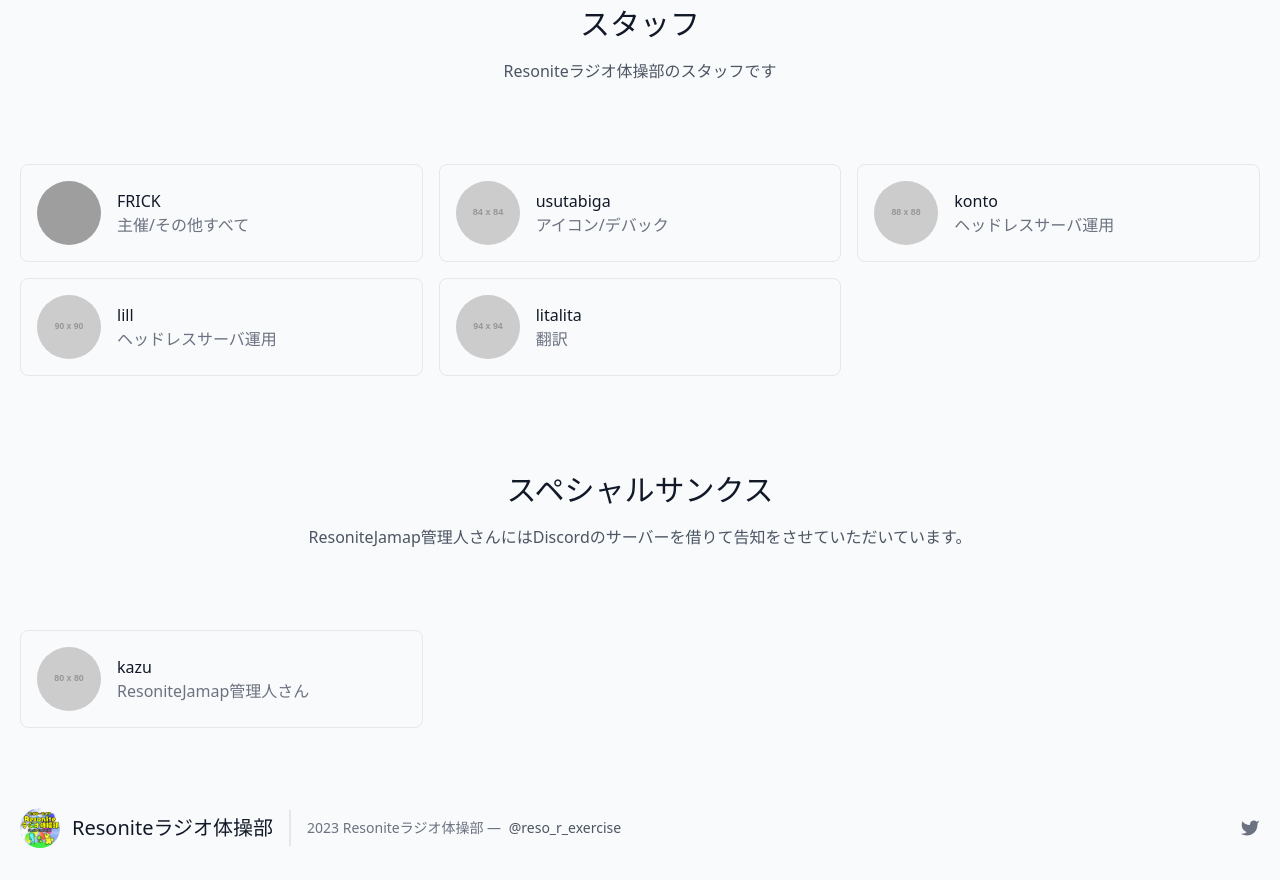
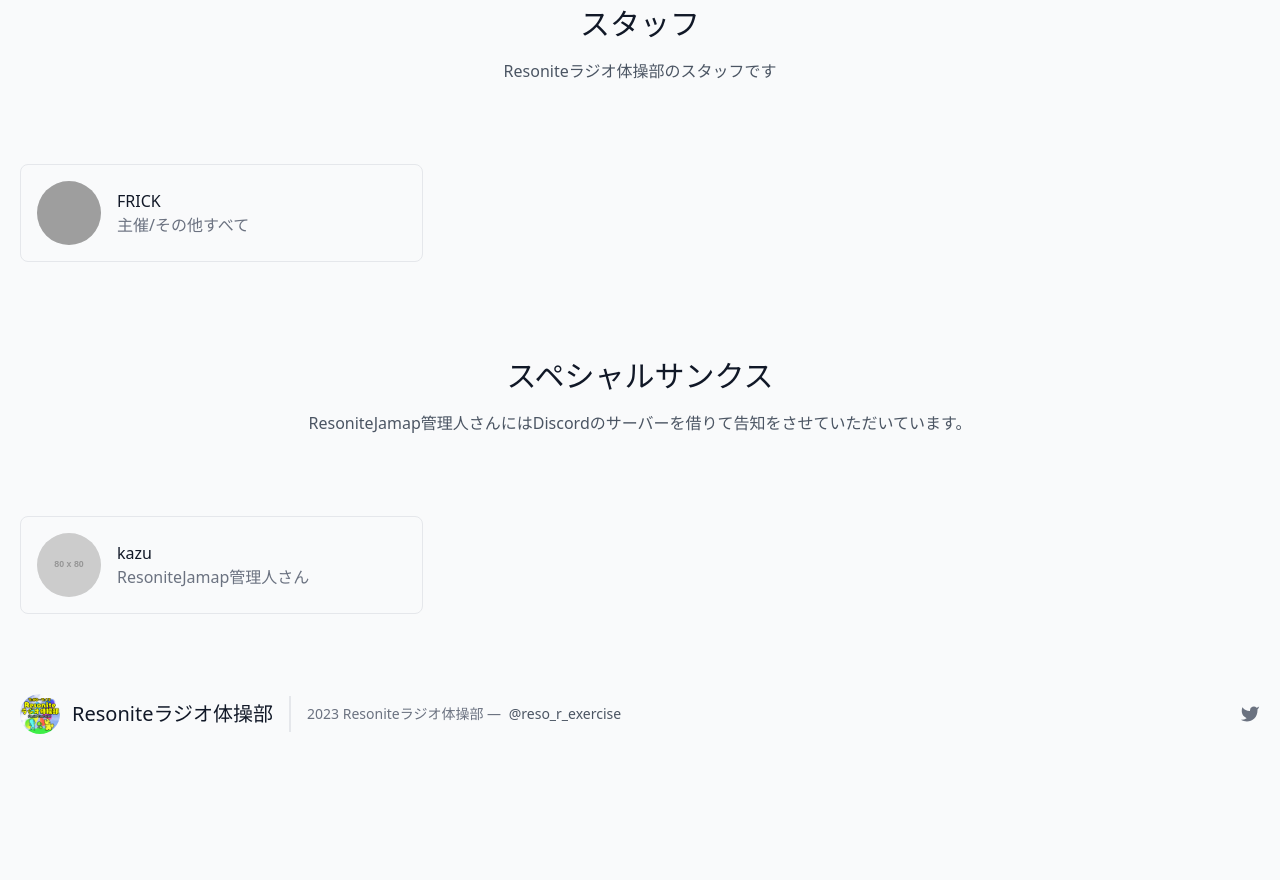
Before and after one commit to reso-r-exercise/reso-r-exercise.github.io, a plain HTML site: page index.html in a window 1280 px wide. Shown: the part 1341-2221 px from the top of the page. After the commit the page ends 2107 px from the top, so only its background shows below. Drawn offline with nearby package versions, Linux system fonts and the light colour scheme; grey boxes are pictures that could not be loaded; placeholder pictures from the web are drawn by us.

Commit message:
fix staflist

```diff
--- a/index.html
+++ b/index.html
@@ -211,74 +211,7 @@
                 </div>
               </div>
             </div>
-            <div class="p-2 lg:w-1/3 md:w-1/2 w-full">
-              <div class="h-full flex items-center border-gray-200 border p-4 rounded-lg">
-                <img alt="チーム" class="w-16 h-16 bg-gray-100 object-cover object-center flex-shrink-0 rounded-full mr-4" src="https://dummyimage.com/84x84">
-                <div class="flex-grow">
-                  <h2 class="text-gray-900 title-font font-medium">
-                    <font style="vertical-align: inherit;">
-                      <font style="vertical-align: inherit;">usutabiga</font>
-                    </font>
-                  </h2>
-                  <p class="text-gray-500">
-                    <font style="vertical-align: inherit;">
-                      <font style="vertical-align: inherit;">アイコン/デバック</font>
-                    </font>
-                  </p>
-                </div>
-              </div>
-            </div>
-            <div class="p-2 lg:w-1/3 md:w-1/2 w-full">
-              <div class="h-full flex items-center border-gray-200 border p-4 rounded-lg">
-                <img alt="チーム" class="w-16 h-16 bg-gray-100 object-cover object-center flex-shrink-0 rounded-full mr-4" src="https://dummyimage.com/88x88">
-                <div class="flex-grow">
-                  <h2 class="text-gray-900 title-font font-medium">
-                    <font style="vertical-align: inherit;">
-                      <font style="vertical-align: inherit;">konto</font>
-                    </font>
-                  </h2>
-                  <p class="text-gray-500">
-                    <font style="vertical-align: inherit;">
-                      <font style="vertical-align: inherit;">ヘッドレスサーバ運用</font>
-                    </font>
-                  </p>
-                </div>
-              </div>
-            </div>
-            <div class="p-2 lg:w-1/3 md:w-1/2 w-full">
-              <div class="h-full flex items-center border-gray-200 border p-4 rounded-lg">
-                <img alt="チーム" class="w-16 h-16 bg-gray-100 object-cover object-center flex-shrink-0 rounded-full mr-4" src="https://dummyimage.com/90x90">
-                <div class="flex-grow">
-                  <h2 class="text-gray-900 title-font font-medium">
-                    <font style="vertical-align: inherit;">
-                      <font style="vertical-align: inherit;">lill</font>
-                    </font>
-                  </h2>
-                  <p class="text-gray-500">
-                    <font style="vertical-align: inherit;">
-                      <font style="vertical-align: inherit;">ヘッドレスサーバ運用</font>
-                    </font>
-                  </p>
-                </div>
-              </div>
-            </div>
-            <div class="p-2 lg:w-1/3 md:w-1/2 w-full">
-              <div class="h-full flex items-center border-gray-200 border p-4 rounded-lg">
-                <img alt="チーム" class="w-16 h-16 bg-gray-100 object-cover object-center flex-shrink-0 rounded-full mr-4" src="https://dummyimage.com/94x94">
-                <div class="flex-grow">
-                  <h2 class="text-gray-900 title-font font-medium">
-                    <font style="vertical-align: inherit;">
-                      <font style="vertical-align: inherit;">litalita</font>
-                    </font>
-                  </h2>
-                  <p class="text-gray-500">
-                    <font style="vertical-align: inherit;">
-                      <font style="vertical-align: inherit;">翻訳</font>
-                    </font>
-                  </p>
-                </div>
-              </div>
-            </div>
+
           </div>
         </div>
       </section>
```
